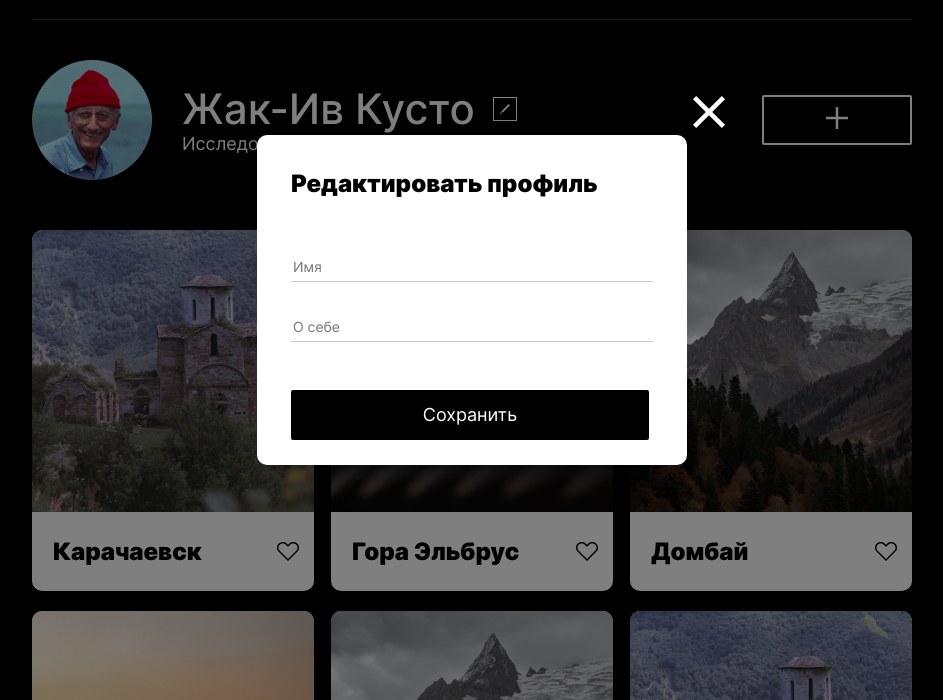
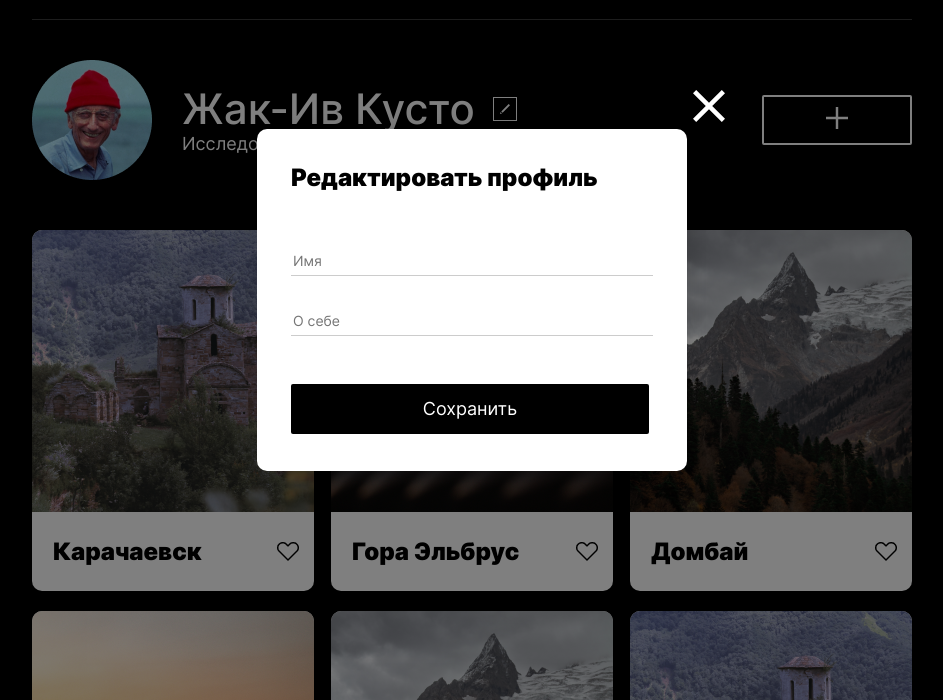
Before and after one commit to Lugzan151892/mesto-project, a plain HTML site: page index.html in a window 1280 px wide. Shown: the part 100-800 px from the top of the page, without its empty margins (168-1111 px from the left). Drawn offline with Linux system fonts and the light colour scheme.

```diff
--- /dev/null
+++ b/blocks/main/main.css
@@ -0,0 +1,3 @@
+.main {
+    margin: 0 auto;
+}
--- a/blocks/popup/__container/popup__container.css
+++ /dev/null
@@ -1,5 +0,0 @@
-.popup__container {
-    display: flex;
-    flex-direction: column;
-    align-items: flex-start;
-}
--- a/blocks/popup/__submit/popup__submit.css
+++ b/blocks/popup/__submit/popup__submit.css
@@ -1,4 +1,5 @@
 .popup__submit {
+    margin: 0 0 37px;
     border: 0;
     width: 358px;
     height: 50px;
@@ -24,5 +25,6 @@
         height: 50px;
         font-size: 14px;
         line-height: 17px;
+        margin: 0 0 25px;
     }
 }
--- a/blocks/popup/__window/popup__window.css
+++ b/blocks/popup/__window/popup__window.css
@@ -1,10 +1,6 @@
 .popup__window {
-    position: absolute;
-    top: 50%;
-    left: 50%;
-    transform: translate(-50%, -50%);
+    position: relative;
     width: 430px;
-    height: 330px;
     background: #FFFFFF;
     box-shadow: 0px 0px 25px rgba(0, 0, 0, 0.15);
     border-radius: 10px;
@@ -17,6 +13,5 @@
 @media screen and (max-width: 767px) {
     .popup__window {
         width: 282px;
-        height: 322px;
     }
 }
--- a/blocks/popup/popup.css
+++ b/blocks/popup/popup.css
@@ -1,20 +1,11 @@
 .popup {
     display: none;
+    align-items: center;
+    justify-content: center;
     position: fixed;
     top: 0;
     right: 0;
     width: 100%;
     height: 100%;
+    background-color: rgba(0, 0, 0, 0.5);
 }
-
-.popup:before {
-	content: '';
-	position: fixed;
-	right: 0;
-	top: 0;
-    width: 100%;
-    height: 100%;
-    background: #000000;
-    opacity: 0.5;
-    z-index: 1;
-}
--- a/blocks/profile/__info/profile__info.css
+++ b/blocks/profile/__info/profile__info.css
@@ -1,3 +1,15 @@
 .profile__info {
     max-width: 336px;
 }
+
+@media screen and (max-width: 767px) {
+    .profile__info {
+        max-width: 385px;
+    }
+}
+
+@media screen and (max-width: 424px) {
+    .profile__info {
+        max-width: 282px;
+    }
+}
--- a/index.html
+++ b/index.html
@@ -10,6 +10,7 @@
     <header class="header">
         <img src="./blocks/header/images/header__logo.svg" alt="Логотип Место" class="header__logo">
     </header>
+    <div class="main">
         <section class="profile">
             <div class="profile__information">
                 <img src="./blocks/profile/images/profile__avatar.png" alt="Аватар" class="profile__image">
@@ -71,13 +72,13 @@
                 </div>
             </article>
         </section>
+    </div>
     <footer class="footer">
         <p class="footer__copyright">© 2022 Mesto Russia</p>
     </footer>
     <section class="popup popup_opened">
         <div class="popup__window">
-            <div class="popup__container">
-                <form action="/action_page.php" method="get" name="popup-form">
+            <form action="/action_page.php" method="get" name="popup-form" class="popup__form">
                 <h2 class="popup__title">Редактировать профиль</h2>
                 <fieldset class="popup__inputs">
                     <input class="popup__input" type="text" id="popup-name" name="name" placeholder="Имя">
@@ -89,7 +90,6 @@
                 </button>
             </form>
         </div>
-        </div>
     </section>
 </body>
 </html>
--- a/pages/index.css
+++ b/pages/index.css
@@ -1,10 +1,10 @@
 @import url(../vendor/normalize.css);
 @import url(../vendor/fonts/fonts.css);
 @import url(../blocks/page/page.css);
+@import url(../blocks/main/main.css);
 @import url(../blocks/header/header.css);
 @import url(../blocks/header/__logo/header__logo.css);
 @import url(../blocks/popup/popup.css);
-@import url(../blocks/popup/__container/popup__container.css);
 @import url(../blocks/popup/__window/popup__window.css);
 @import url(../blocks/popup/__input/popup__input.css);
 @import url(../blocks/popup/__title/popup__title.css);
```
Also changed, not shown: 1 other file. Lines whose indentation alone changed are shown as unchanged.
